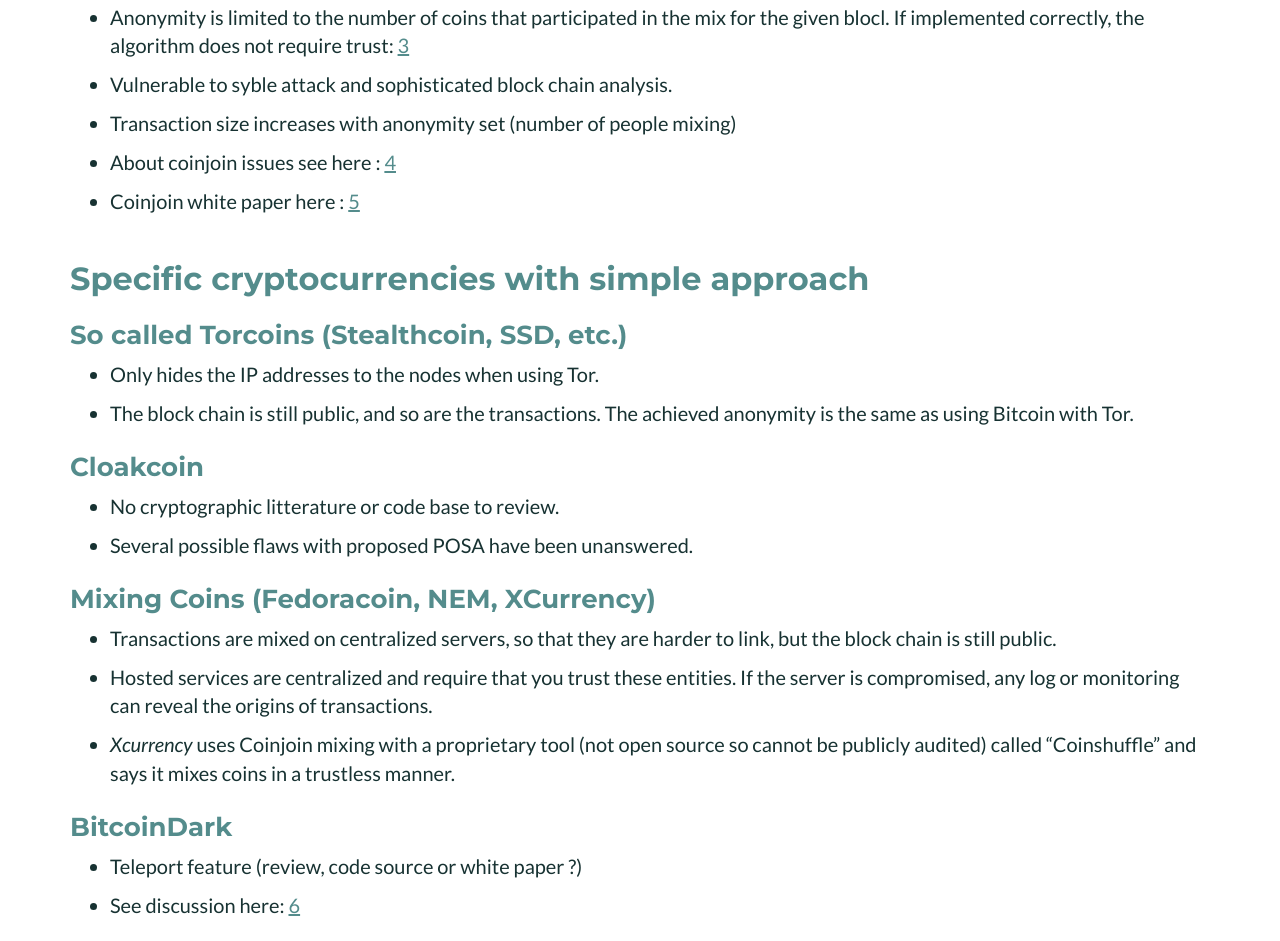
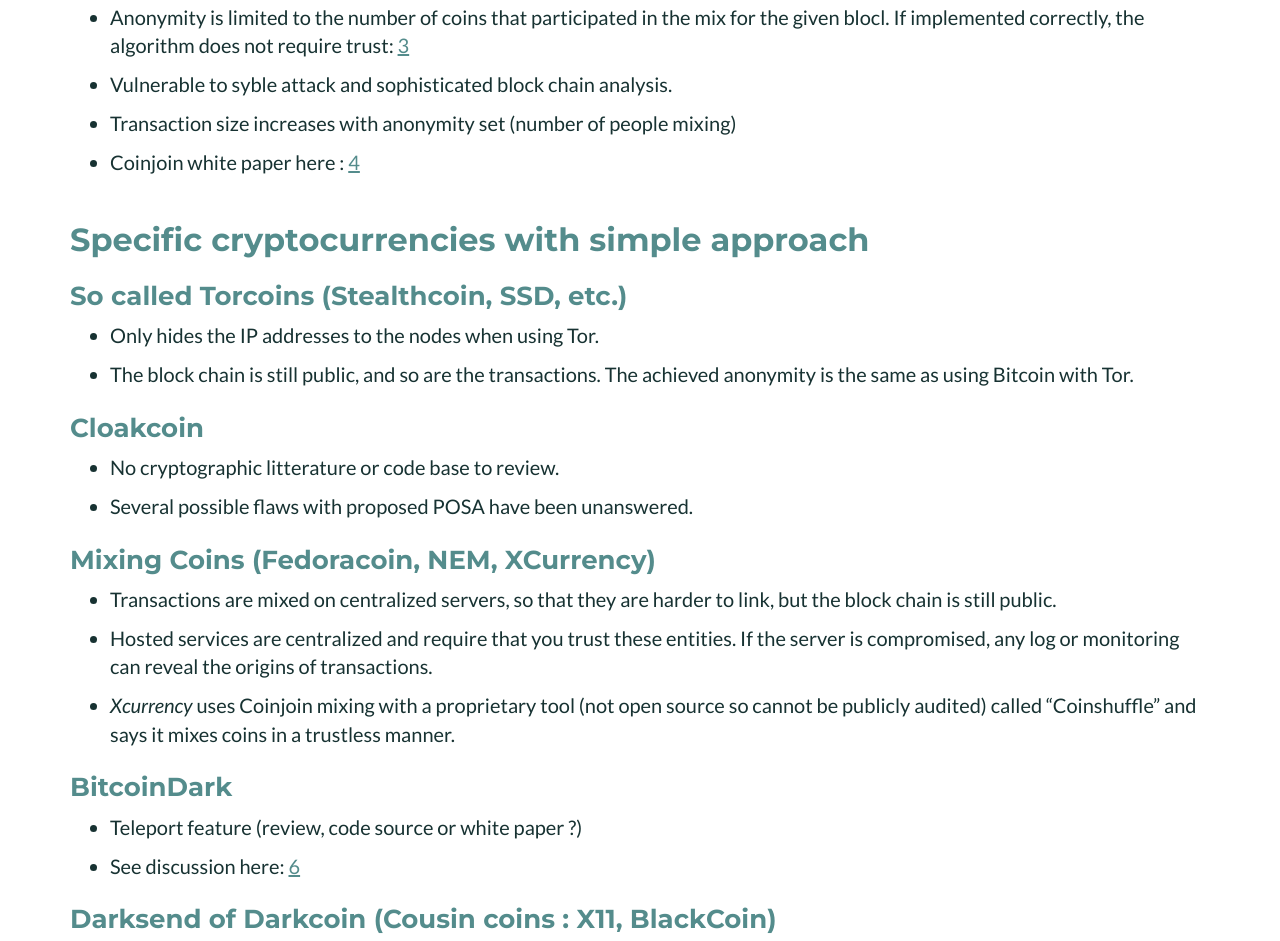
Before and after one commit to Anoncoin/anoncoin.github.io, a plain HTML site: page Anonymity_of_cryptocurrencies/index.html in a window 1280 px wide. Shown: the part 3893-4834 px from the top of the page. Drawn offline with Linux system fonts and the light colour scheme.

Commit message:
Remove broken link

```diff
--- a/Anonymity_of_cryptocurrencies/index.html
+++ b/Anonymity_of_cryptocurrencies/index.html
@@ -305,13 +305,7 @@
 <!-- -->
 
 <ul>
-  <li>About coinjoin issues see here : <a href="https://blog.blockchain.com/2014/06/10/sharedcoin-and-other-coinjoin-implementations-uses-and-limitations">4</a></li>
-</ul>
-
-<!-- -->
-
-<ul>
-  <li>Coinjoin white paper here : <a href="http://www0.cs.ucl.ac.uk/staff/G.Danezis/papers/DanezisFournetKohlweissParno13.pdf">5</a></li>
+  <li>Coinjoin white paper here : <a href="http://www0.cs.ucl.ac.uk/staff/G.Danezis/papers/DanezisFournetKohlweissParno13.pdf">4</a></li>
 </ul>
 
 <h2 id="specific-cryptocurrencies-with-simple-approach">Specific cryptocurrencies with simple approach</h2>
```
